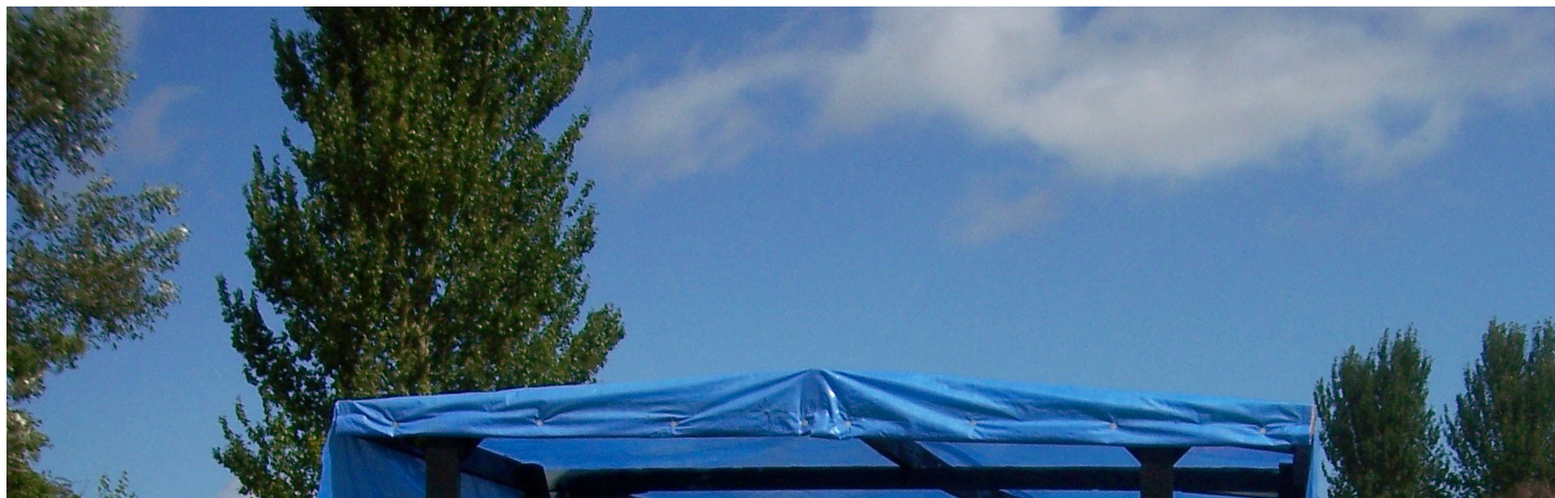
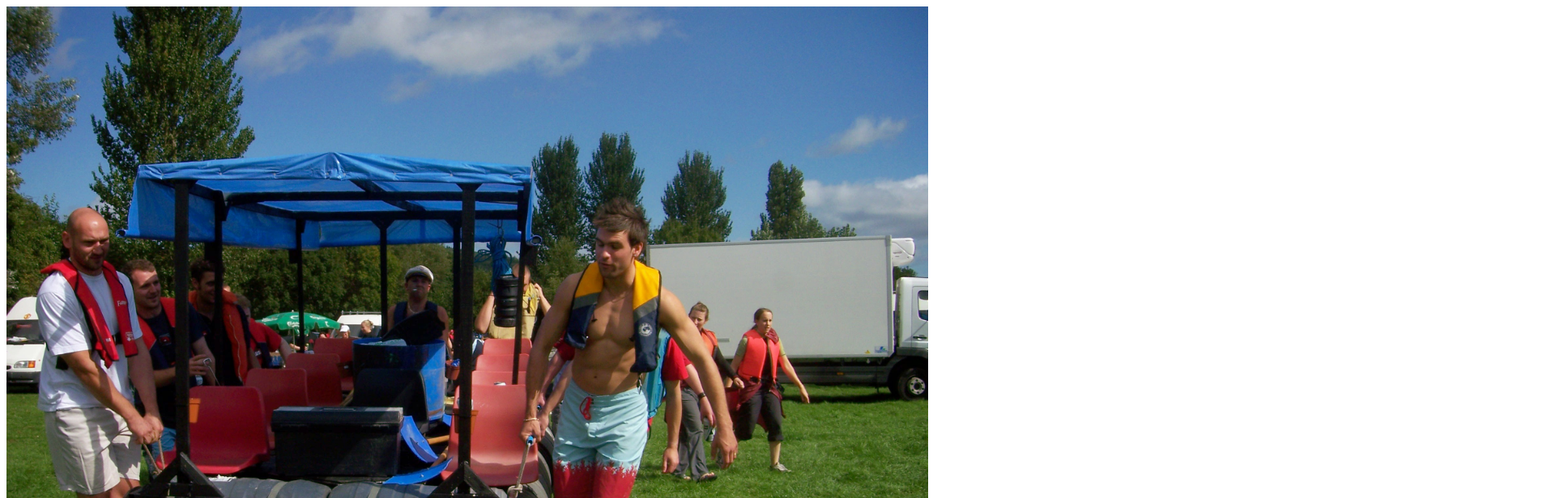
Before and after one commit to DaiJones/DaiJones.github.io, a plain HTML site: page raftrace2006/pics.html in a window 1280 px wide. Shown: the top 616 px of the page at 81% size, 1920 px wide, since content can reach past the window. Drawn offline with Linux system fonts and the light colour scheme.

Commit message:
Add files via upload

```diff
--- a/raftrace2006/pics.html
+++ b/raftrace2006/pics.html
@@ -1,5 +1,12 @@
 <html>
-<head><title>Raft Race 2006</title></head>
+<head>
+    <title>Raft Race 2006</title>
+<style>
+img {
+  width: 90%;
+}
+</style>
+</head>
 <body>
 <img src="./pics/rr2006-01.jpg"><br/><br/>
 <img src="./pics/rr2006-02.jpg"><br/><br/>
```
Also changed, not shown: raftrace2006/main.html (+5 -0 lines).
